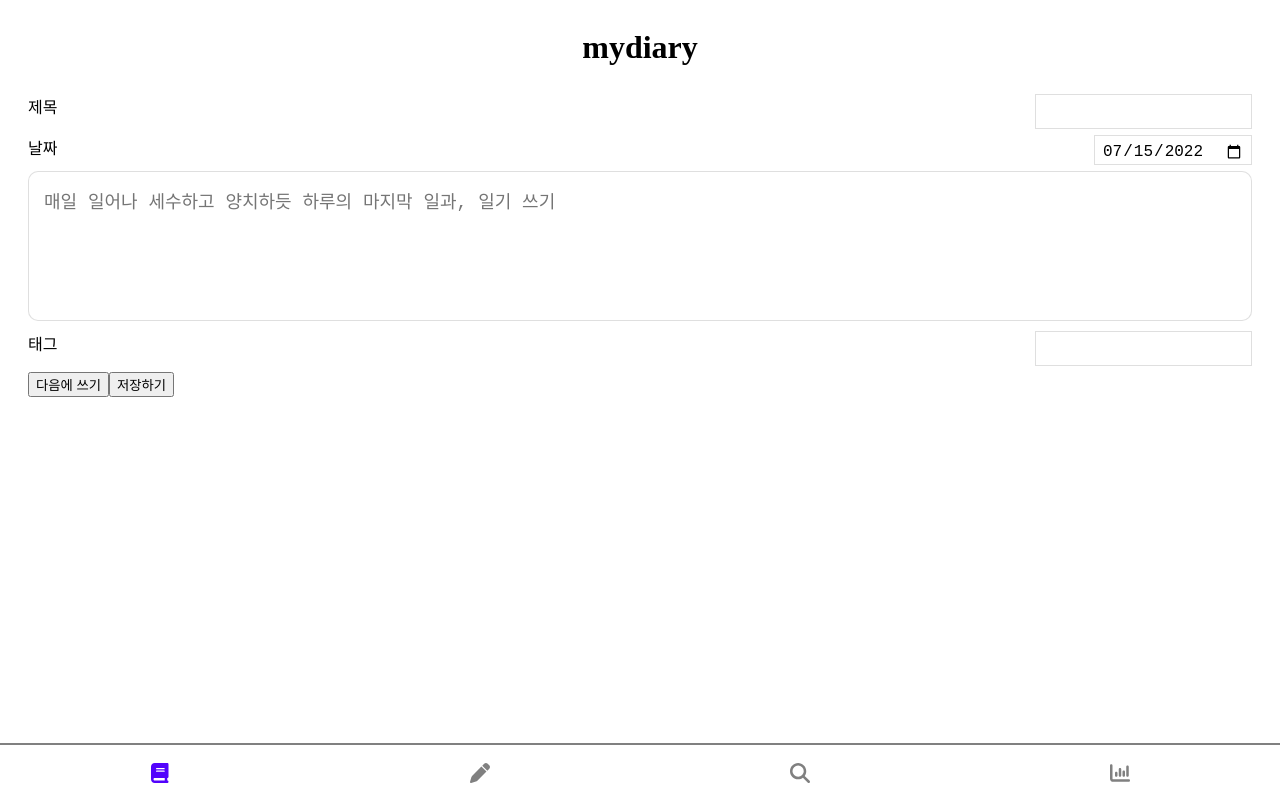
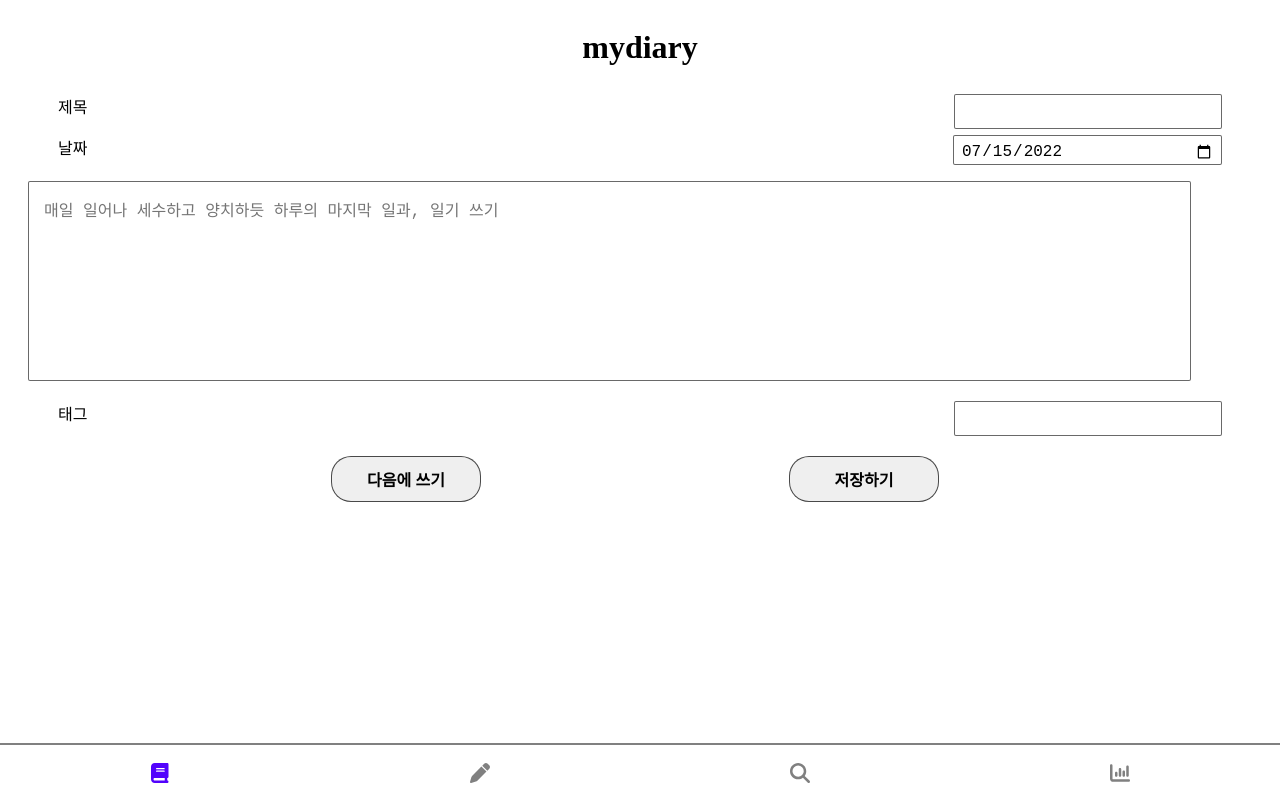
Before and after one commit to purple402/mydiary, a React (Create React App) app: page /write in a window 1280 px wide. Built offline with nearby package versions, Linux system fonts and the light colour scheme.

Commit message:
Update style in Write.tsx

```diff
--- a/src/screens/Write.tsx
+++ b/src/screens/Write.tsx
@@ -6,35 +6,63 @@ import { RecordType, DiaryType } from '../types';
 
 const WritingDiv = styled.div`
   padding: 0 20px;
+  display: flex;
+  flex-direction: column;
+  justify-content: center;
 `;
 
 const StyledLabel = styled.label`
   display: flex;
   justify-content: space-between;
   margin: 6px 0;
+  padding: 0 30px;
 `;
 
 const StyledInput = styled.input`
   font-size: 15px;
   padding: 8px;
-  border: 1px solid rgba(128, 128, 128, 0.253);
+  border: 1px solid rgba(0, 0, 0, 0.588);
+  border-radius: 2px;
+  width: 250px;
+  height: 17px;
 `;
 
 const StyledDateInput = styled.input`
   font-size: 16px;
   padding: 6px 7px 2px 7px;
-  border: 1px solid rgba(128, 128, 128, 0.253);
+  border: 1px solid rgba(0, 0, 0, 0.588);
+  border-radius: 2px;
+  width: 253px;
 `;
 
 const StyledTextarea = styled.textarea`
-  width: 100%;
-  height: 150px;
+  width: 95%;
+  height: 200px;
   resize: none;
-  font-size: 18px;
+  font-size: 16px;
   padding: 15px;
-  border: 1px solid rgba(128, 128, 128, 0.253);
-  border-radius: 10px;
+  border: 1px solid rgba(0, 0, 0, 0.588);
+  border-radius: 2px;
   box-sizing: border-box;
+  margin: 10px 0;
+`;
+
+const ButtonDiv = styled.div`
+margin-top: 20px;
+padding-right: 10px;
+  display: flex;
+  justify-content: space-evenly;
+`;
+
+const StyledFormButton = styled.button`
+  margin: 0px 5px;
+  padding: 10px 25px;
+  border: 1px solid rgba(0, 0, 0, 0.695);
+  border-radius: 20px;
+  font-size: 16px;
+  font-weight: 600;
+  box-sizing: border-box;
+  width: 150px;
 `;
 
 // 날짜 자리수 맞추기
@@ -153,14 +181,14 @@ function Write() {
             <StyledInput id="tag" onKeyPress={(e) => onCheckEnter(e)} />
           </StyledLabel>
           <TagList tags={inputs.tags} />
-          <div>
-            <button type="button" onClick={handleCancel}>
+          <ButtonDiv>
+            <StyledFormButton type="button" onClick={() => handleCancel()}>
               다음에 쓰기
-            </button>
-            <button type="submit" onClick={(e) => handleSubmit(e)}>
+            </StyledFormButton>
+            <StyledFormButton type="submit" onClick={(e) => handleSubmit(e)}>
               저장하기
-            </button>
-          </div>
+            </StyledFormButton>
+          </ButtonDiv>
         </form>
       </WritingDiv>
     </div>
```
